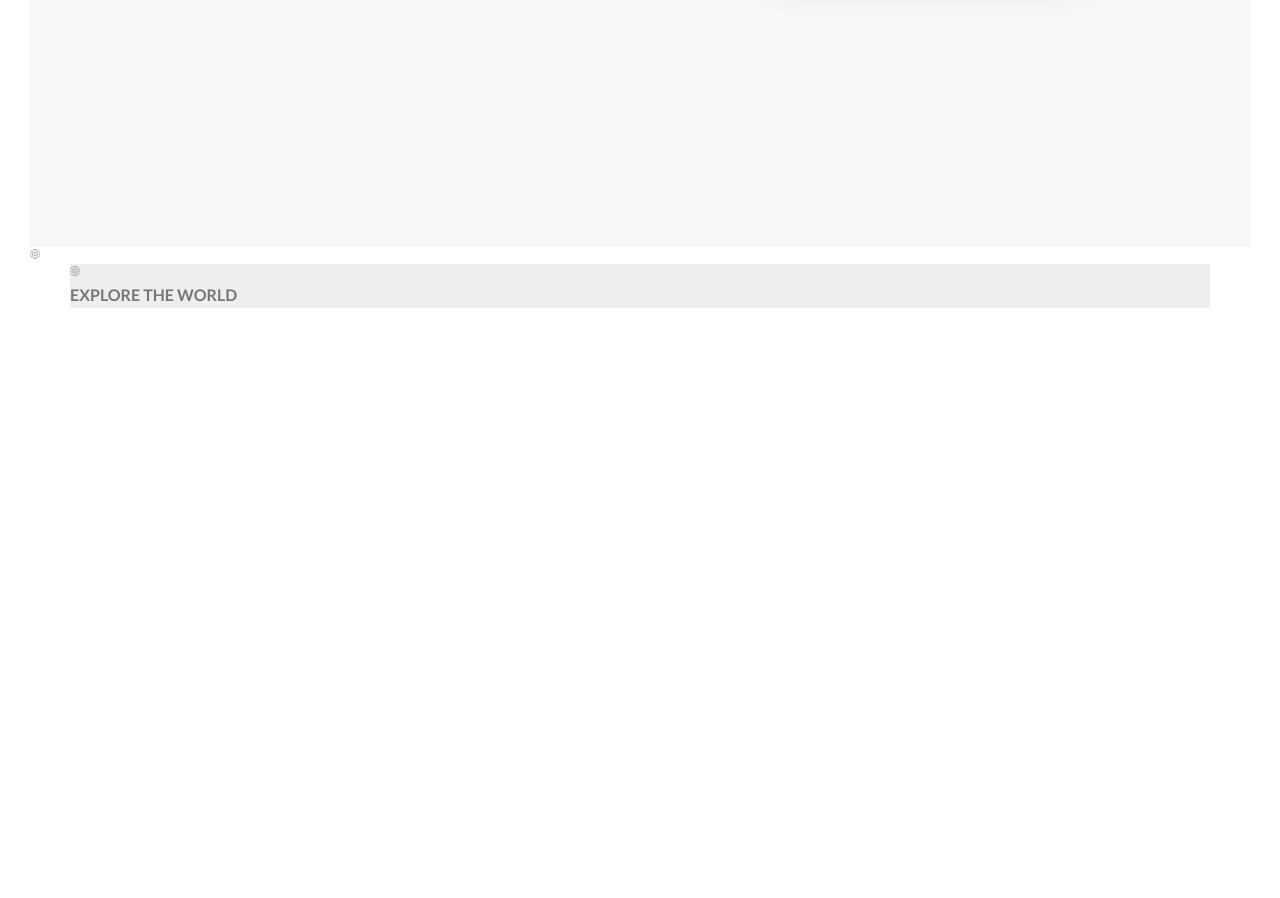
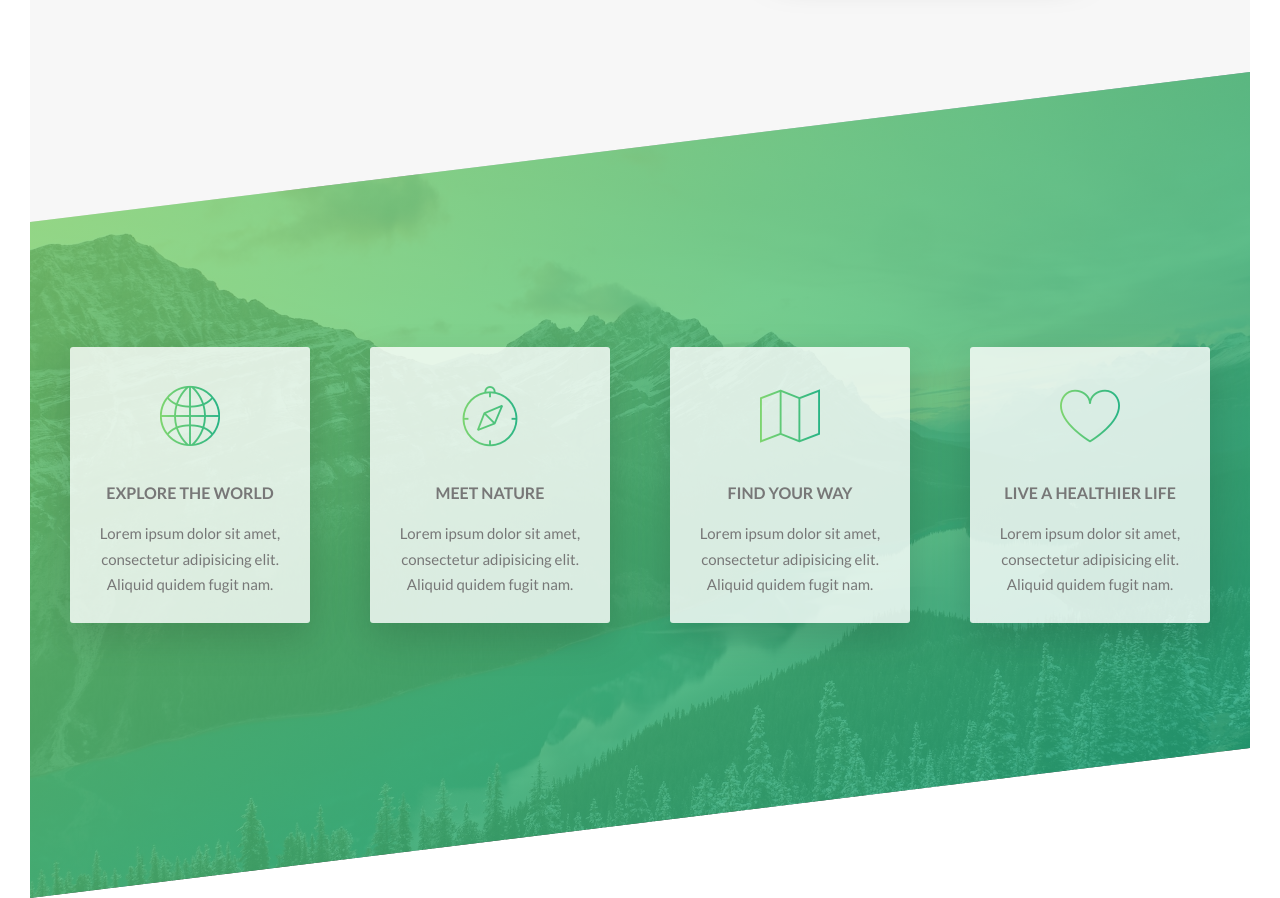
Before and after one commit to cazasomb18/natours, a website: page index.html in a window 1280 px wide. Shown: the part 1364-2262 px from the top of the page. Before the commit the page ends 1702 px from the top, so only its background shows below. Drawn offline with Linux system fonts and the light colour scheme.

Commit message:
completed tours features

```diff
--- a/index.html
+++ b/index.html
@@ -66,14 +66,45 @@
             </section>
 
             <section class="section-features">
-                <i class="feature-box__icon icon-basic-world"></i>
 
                 <div class="row">
                     <div class="col-1-of-4">
                         <div class="feature-box">
-                            <i class="icon-basic-world"></i>
-                            <h3 class="heading-tertiary">Explore the world</h3>
-                            <p class="feature-box__text"></p>
+                            <i class="feature-box__icon icon-basic-world"></i>
+                            <h3 class="heading-tertiary u-margin-bottom-small">Explore the world</h3>
+                            <p class="feature-box__text">
+                                Lorem ipsum dolor sit amet, consectetur adipisicing elit. Aliquid quidem fugit nam.
+                            </p>
+                        </div>
+                    </div>
+
+                    <div class="col-1-of-4">
+                        <div class="feature-box">
+                            <i class="feature-box__icon icon-basic-compass"></i>
+                            <h3 class="heading-tertiary u-margin-bottom-small">Meet nature</h3>
+                            <p class="feature-box__text">
+                                Lorem ipsum dolor sit amet, consectetur adipisicing elit. Aliquid quidem fugit nam.
+                            </p>
+                        </div>
+                    </div>
+
+                    <div class="col-1-of-4">
+                        <div class="feature-box">
+                            <i class="feature-box__icon icon-basic-map"></i>
+                            <h3 class="heading-tertiary u-margin-bottom-small">Find your way</h3>
+                            <p class="feature-box__text">
+                                Lorem ipsum dolor sit amet, consectetur adipisicing elit. Aliquid quidem fugit nam.
+                            </p>
+                        </div>
+                    </div>
+
+                    <div class="col-1-of-4">
+                        <div class="feature-box">
+                            <i class="feature-box__icon icon-basic-heart"></i>
+                            <h3 class="heading-tertiary u-margin-bottom-small">Live a healthier life</h3>
+                            <p class="feature-box__text">
+                                Lorem ipsum dolor sit amet, consectetur adipisicing elit. Aliquid quidem fugit nam.
+                            </p>
                         </div>
                     </div>
                 </div>
--- /dev/null
+++ b/sass/components/_feature-box.scss
@@ -0,0 +1,23 @@
+.feature-box {
+	background-color: rgba($color-white, .8);
+	font-size: 1.5rem;
+	padding: 2.5rem;
+	text-align: center;
+	border-radius: 3px;
+	box-shadow: 0 1.5rem 4rem rgba($color-black, .15);
+	transition: transform .3s;
+
+	&__icon {
+		font-size: 6rem;
+		margin-bottom: .5rem;
+		background-image: linear-gradient(to right, $color-primary-light, $color-primary-dark);
+		display: inline-block;
+		-webkit-background-clip: text;
+		color: transparent;
+	}
+
+	&:hover {
+		transform: translateY(-1.5rem) scale(1.03);
+	}
+
+}
--- a/sass/layout/_grid.scss
+++ b/sass/layout/_grid.scss
@@ -1,7 +1,7 @@
 .row {
 	max-width: $grid-width;
 	// if enough available space then width will be 114 rem, if not then will use max avail
-	background-color: #eee;
+	// background-color: #eee;
 	margin: 0 auto;
 
 	&:not(:last-child) {
@@ -18,6 +18,7 @@
 
 		&:not(:last-child) {
 			margin-right: $gutter-horizontal;
+		}
 	}
 }
 
@@ -49,4 +50,3 @@
 .col-3-of-4 {
 	width: calc( 3 * ((100% - 3 * #{$gutter-horizontal}) / 4) + 2 * #{$gutter-horizontal};
 }
-}
--- a/sass/main.scss
+++ b/sass/main.scss
@@ -9,6 +9,7 @@
 
 @import "components/button";
 @import "components/composition";
+@import "components/feature-box";
 
 @import "layout/grid";
 @import "layout/header";
--- a/sass/pages/_home.scss
+++ b/sass/pages/_home.scss
@@ -3,3 +3,21 @@
 	padding: 25rem 0;
 	margin-top: -20vh;
 }
+
+.section-features {
+	padding: 20rem 0;
+	background-image: linear-gradient(
+		to right bottom,
+		rgba($color-primary-light, 0.8),
+		rgba($color-primary-dark, 0.8)),
+	url(../img/nat-4.jpg);
+	background-size: cover;
+
+	transform: skewY(-7deg);
+	margin-top: -10rem;
+
+	& > * {
+	/* ^^ selects everything that is a direct child of .section-features ^^*/
+	transform: skewY(7deg);
+	}
+}
```
Also changed, not shown: css/style.css. Lines whose indentation alone changed are shown as unchanged.
